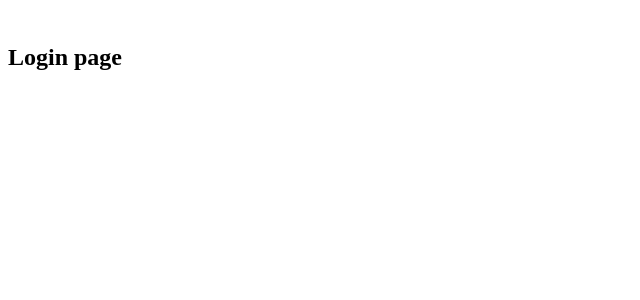
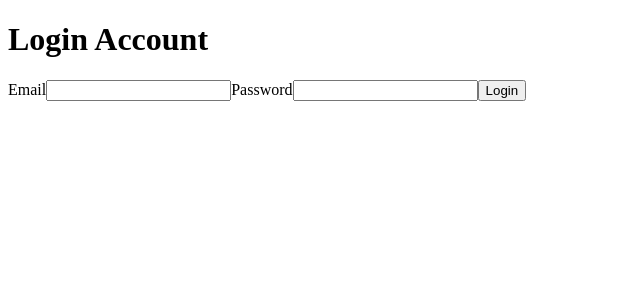
Before and after one commit to shinboram-90/groupy, a React (Create React App) app in the folder frontend/: page /login in a window 1280 px wide. Shown: the top 300 px of the page, without its empty margins (0-640 px from the left). Built offline with nearby package versions, Linux system fonts and the light colour scheme.

Commit message:
login form working

```diff
--- a/frontend/src/routes/login.jsx
+++ b/frontend/src/routes/login.jsx
@@ -1,7 +1,57 @@
-export default function Login() {
-  return(
-<main style = {{padding: "1rem 0"}}>
-  <h2>Login page</h2>
-</main>
-  )
-}
+import React, { useState } from "react";
+import axios from "axios";
+
+const Login = () => {
+  const [data, setData] = useState({
+    email: "",
+    password: ""
+  });
+
+  const handleChange = (e) => {
+    const value = e.target.value;
+    setData({
+      ...data,
+      [e.target.name]: value
+    });
+  };
+
+  const handleSubmit = (e) => {
+    e.preventDefault();
+    const userData = {
+      email: data.email,
+      password: data.password
+    };
+    axios.post("http://localhost:3001/api/login", userData).then((response) => {
+      console.log(response.status);
+      console.log(response.data.token);
+    });
+  };
+
+  return (
+    <div>
+      <h1>Login Account</h1>
+      <form onSubmit={handleSubmit}>
+        <label htmlFor="email">
+          Email
+          <input
+            type="email"
+            name="email"
+            value={data.email}
+            onChange={handleChange}
+          />
+        </label>
+        <label htmlFor="password">
+          Password
+          <input
+            type="password"
+            name="password"
+            value={data.password}
+            onChange={handleChange}
+          />
+        </label>
+        <button type="submit">Login</button>
+      </form>
+    </div>
+  );
+};
+export default Login;
```
